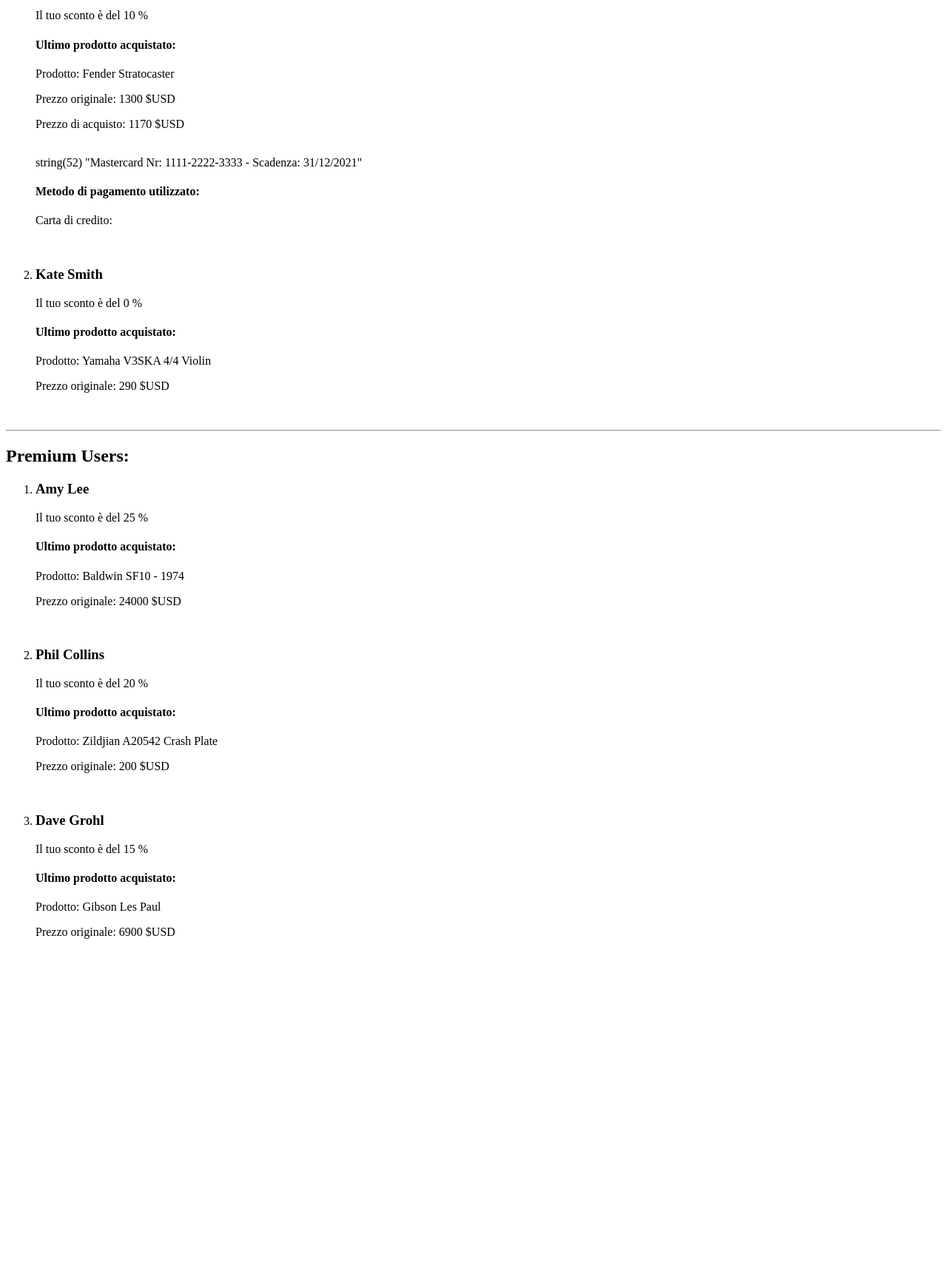
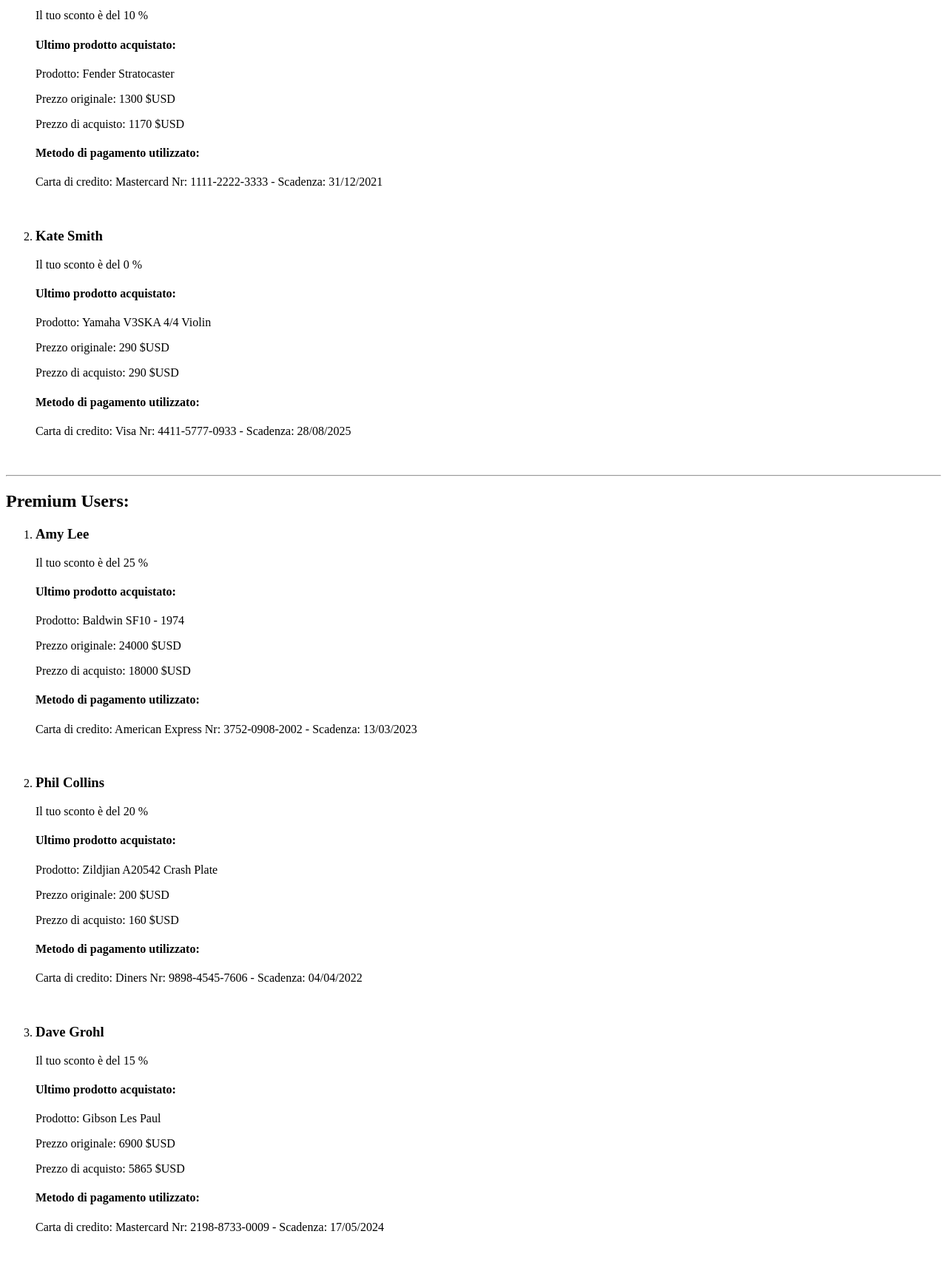
Before and after one commit to Eliana-Abate/php-oop-2, a PHP site: page / in a window 1280 px wide. Shown: the part 237-1955 px from the top of the page at 74% size. Before the commit the page ends 1506 px from the top, so only its background shows below. Run offline with PHP 8.4, Linux system fonts and the light colour scheme.

Commit message:
corrected missing echo at line 47 and printed credit card for all users

```diff
--- a/index.php
+++ b/index.php
@@ -38,14 +38,13 @@
                 <p>Prodotto: <?php echo $user1->getLastPurchase()->brand . ' ' . $user1->getLastPurchase()->name?></p>
                 <p>Prezzo originale: <?php echo $user1->getLastPurchase()->price ?> $USD </p>
                 <p>Prezzo di acquisto: <?php echo $user1->getDiscountedPrice() ?> $USD </p>
-                <br>
+
 
                 <!-- Metodo di pagamento -->
                 <?php $card1 = new CreditCard ('Mastercard', '1111-2222-3333', '31/12/2021'); ?>
                 <?php $user1->setCreditCard($card1); ?>
-                <?php var_dump($user1->credit_card->getCardDetails()); ?>
                 <h4>Metodo di pagamento utilizzato:</h4>
-                <p>Carta di credito: <?php $user1->getCreditCard(); ?></p>
+                <p>Carta di credito: <?php echo $user1->getCreditCard(); ?></p>
                 <br>
 
             </li>
@@ -58,12 +57,21 @@
                 <p>Il tuo sconto è del <?php echo $user2->getDiscount() ?> % </p>
 
                 <!-- Ultimo acquisto -->
-                <?php $product2 = new Product ('V3SKA 4/4 Violin', 'Yamaha', '234567', '1,8 Kg', '290 $USD'); ?>
+                <?php $product2 = new Product ('V3SKA 4/4 Violin', 'Yamaha', '234567', '1,8 Kg', 290); ?>
                 <?php $user2->setLastPurchase($product2); ?>
                 <h4>Ultimo prodotto acquistato:</h4>
                 <p>Prodotto: <?php echo $user2->getLastPurchase()->brand . ' ' . $user2->getLastPurchase()->name?></p>
-                <p>Prezzo originale: <?php echo $user2->getLastPurchase()->price ?></p>
+                <p>Prezzo originale: <?php echo $user2->getLastPurchase()->price ?> $USD</p>
+                <p>Prezzo di acquisto: <?php echo $user2->getDiscountedPrice() ?> $USD </p>
+
+
+                <!-- Metodo di pagamento -->
+                <?php $card2 = new CreditCard ('Visa', '4411-5777-0933', '28/08/2025'); ?>
+                <?php $user2->setCreditCard($card2); ?>
+                <h4>Metodo di pagamento utilizzato:</h4>
+                <p>Carta di credito: <?php echo $user2->getCreditCard(); ?></p>
                 <br>
+
             </li>
         </ol>
     </section>
@@ -81,11 +89,19 @@
                 <p>Il tuo sconto è del <?php echo $premiumUser1->getDiscount() ?> % </p>
 
                 <!-- Ultimo acquisto -->
-                <?php $product3 = new Product ('SF10 - 1974', 'Baldwin', '75323754', '250 Kg', '24000 $USD'); ?>
+                <?php $product3 = new Product ('SF10 - 1974', 'Baldwin', '75323754', '250 Kg', 24000); ?>
                 <?php $premiumUser1->setLastPurchase($product3); ?>
                 <h4>Ultimo prodotto acquistato:</h4>
                 <p>Prodotto: <?php echo $premiumUser1->getLastPurchase()->brand . ' ' . $premiumUser1->getLastPurchase()->name?></p>
-                <p>Prezzo originale: <?php echo $premiumUser1->getLastPurchase()->price ?></p>
+                <p>Prezzo originale: <?php echo $premiumUser1->getLastPurchase()->price ?> $USD </p>
+                <p>Prezzo di acquisto: <?php echo $premiumUser1->getDiscountedPrice() ?> $USD </p>
+
+
+                <!-- Metodo di pagamento -->
+                <?php $card3 = new CreditCard ('American Express', '3752-0908-2002', '13/03/2023'); ?>
+                <?php $premiumUser1->setCreditCard($card3); ?>
+                <h4>Metodo di pagamento utilizzato:</h4>
+                <p>Carta di credito: <?php echo $premiumUser1->getCreditCard(); ?></p>
                 <br>
             </li>
 
@@ -96,11 +112,19 @@
                 <p>Il tuo sconto è del <?php echo $premiumUser2->getDiscount() ?> % </p>
 
                 <!-- Ultimo acquisto -->
-                <?php $product4 = new Product ('A20542 Crash Plate', 'Zildjian', '567754', '0,9 Kg', '200 $USD'); ?>
+                <?php $product4 = new Product ('A20542 Crash Plate', 'Zildjian', '567754', '0,9 Kg', 200); ?>
                 <?php $premiumUser2->setLastPurchase($product4); ?>
                 <h4>Ultimo prodotto acquistato:</h4>
                 <p>Prodotto: <?php echo $premiumUser2->getLastPurchase()->brand . ' ' . $premiumUser2->getLastPurchase()->name?></p>
-                <p>Prezzo originale: <?php echo $premiumUser2->getLastPurchase()->price ?></p>
+                <p>Prezzo originale: <?php echo $premiumUser2->getLastPurchase()->price ?> $USD </p>
+                <p>Prezzo di acquisto: <?php echo $premiumUser2->getDiscountedPrice() ?> $USD </p>
+
+
+                <!-- Metodo di pagamento -->
+                <?php $card4 = new CreditCard ('Diners', '9898-4545-7606', '04/04/2022'); ?>
+                <?php $premiumUser2->setCreditCard($card4); ?>
+                <h4>Metodo di pagamento utilizzato:</h4>
+                <p>Carta di credito: <?php echo $premiumUser2->getCreditCard(); ?></p>
                 <br>
             </li>
 
@@ -111,11 +135,19 @@
                 <p>Il tuo sconto è del <?php echo $premiumUser3->getDiscount() ?> % </p>
 
                 <!-- Ultimo acquisto -->
-                <?php $product5 = new Product ('Les Paul', 'Gibson', '987654', '4,8 Kg', '6900 $USD'); ?>
+                <?php $product5 = new Product ('Les Paul', 'Gibson', '987654', '4,8 Kg', 6900); ?>
                 <?php $premiumUser3->setLastPurchase($product5); ?>
                 <h4>Ultimo prodotto acquistato:</h4>
                 <p>Prodotto: <?php echo $premiumUser3->getLastPurchase()->brand . ' ' . $premiumUser3->getLastPurchase()->name?></p>
-                <p>Prezzo originale: <?php echo $premiumUser3->getLastPurchase()->price ?></p>
+                <p>Prezzo originale: <?php echo $premiumUser3->getLastPurchase()->price ?> $USD </p>
+                <p>Prezzo di acquisto: <?php echo $premiumUser3->getDiscountedPrice() ?> $USD </p>
+
+
+                <!-- Metodo di pagamento -->
+                <?php $card5 = new CreditCard ('Mastercard', '2198-8733-0009', '17/05/2024'); ?>
+                <?php $premiumUser3->setCreditCard($card5); ?>
+                <h4>Metodo di pagamento utilizzato:</h4>
+                <p>Carta di credito: <?php echo $premiumUser3->getCreditCard(); ?></p>
                 <br>
             </li>
         </ol>
--- a/models/User.php
+++ b/models/User.php
@@ -32,7 +32,7 @@ class User
     }*/
 
     public function setLastPurchase($product) {
-        return $this->last_purchase = $product;
+        $this->last_purchase = $product;
     }
 
     public function getLastPurchase() {
@@ -62,7 +62,7 @@ class User
 
 
     public function setCreditCard($card) {
-        return $this->credit_card = $card;
+        $this->credit_card = $card;
     }
 
 
```
